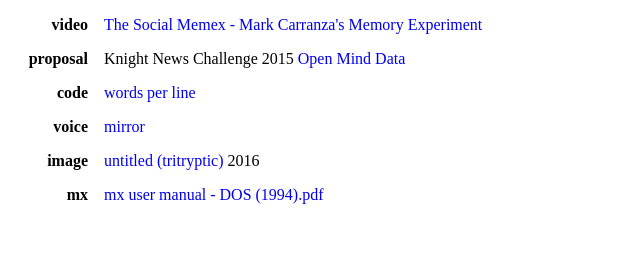
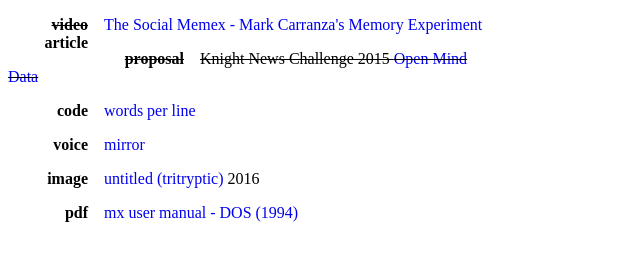
Before and after one commit to mc2/mc2.github.io, a plain HTML site: page index.html in a window 1280 px wide. Shown: the whole page, without its empty margins (0-640 px from the left). Drawn offline with Linux system fonts and the light colour scheme.

Commit message:
Update index.html

```diff
--- a/index.html
+++ b/index.html
@@ -24,23 +24,26 @@
       padding-right: 1em;
       font-weight: bold;
     }
+    .cancel {
+      text-decoration: line-through;
+    }
   </style>
 </head>
 <body>
   <div style="width: 30em">
     <p>
       <div class="align-r col-1">
-        video
+        <span class="cancel">video</span> article
       </div>
       <div>
         <a href="http://quantifiedself.com/2009/09/the-social-memex/">The Social Memex - Mark Carranza's Memory Experiment</a>
       </div>
     </p>
     <p>
-      <div class="align-r col-1">
+      <div class="align-r col-1 cancel">
         proposal
       </div>
-      <div>
+      <div class="cancel">
         Knight News Challenge 2015
         <a href="https://www.newschallenge.org/challenge/data/entries/open-mind-data">
           Open Mind Data
@@ -70,10 +73,10 @@
       </p>
       <p>
         <div class="align-r col-1">
-          mx
+          pdf
         </div>
         <div>
-          <a href="mx user manual - DOS (1994).pdf">mx user manual - DOS (1994).pdf</a>
+          <a href="mx user manual - DOS (1994).pdf">mx user manual - DOS (1994)</a>
         </div>
       </p>
     </div>
```
